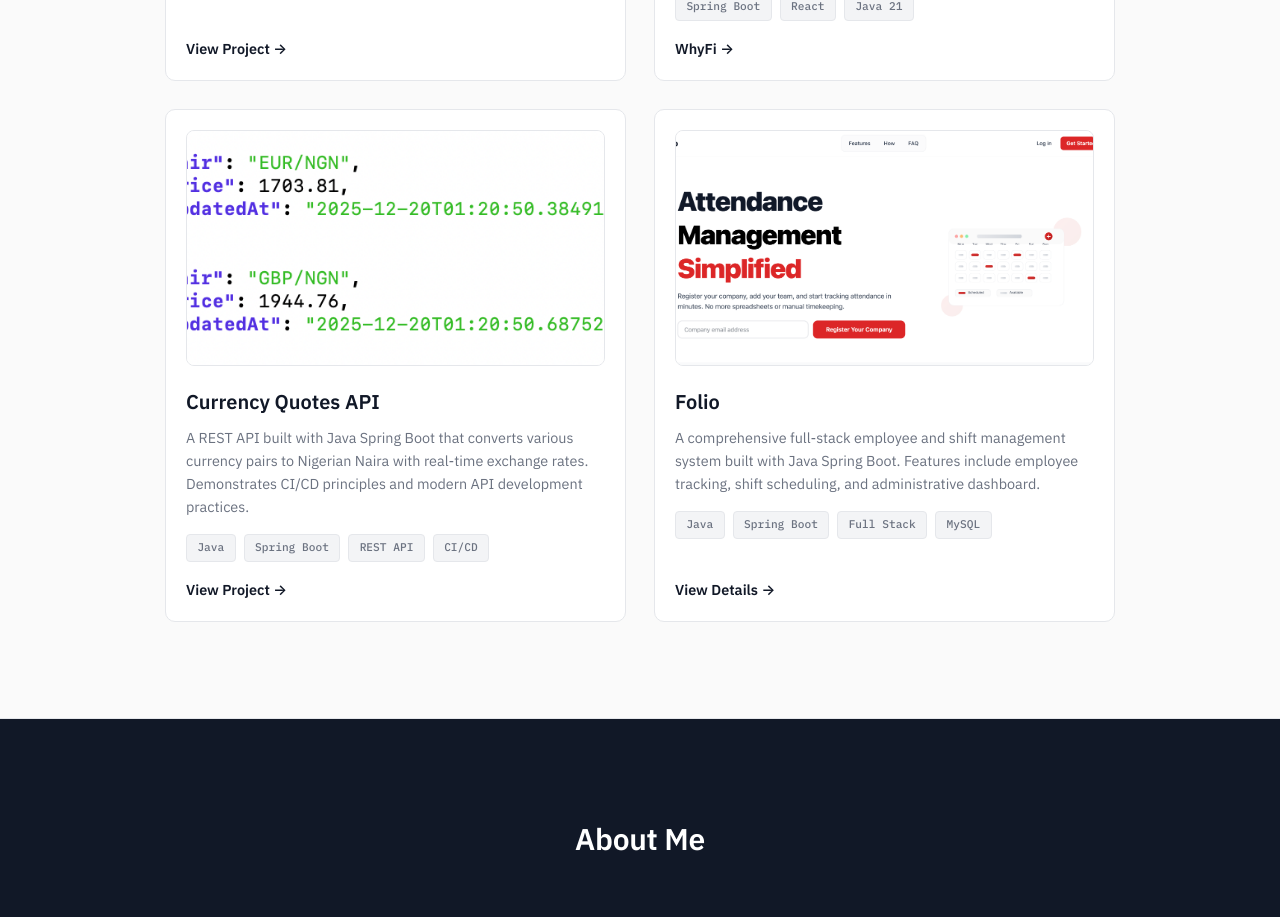
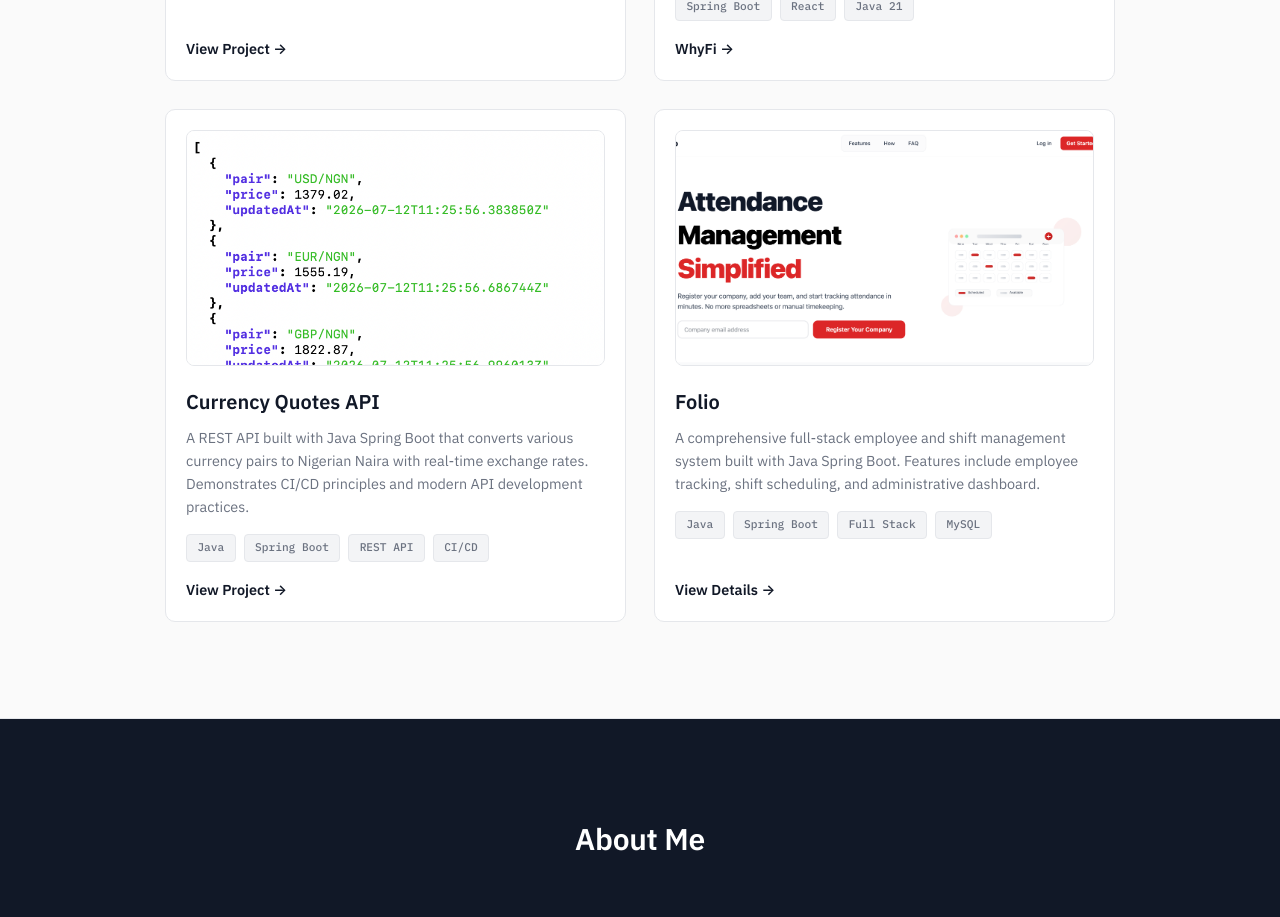
Before and after one commit to TobeOf17/portfolio-project, a React (Vite) app: page / in a window 1280 px wide. Shown: the part 940-1857 px from the top of the page. Built offline with nearby package versions, Linux system fonts and the light colour scheme.

Commit message:
Currency api screenshot change

```diff
--- a/src/pages/Home.jsx
+++ b/src/pages/Home.jsx
@@ -32,7 +32,7 @@ function Home() {
                         <ProjectCard
                             title="Currency Quotes API"
                             description="A REST API built with Java Spring Boot that converts various currency pairs to Nigerian Naira with real-time exchange rates. Demonstrates CI/CD principles and modern API development practices."
-                            image="/currency-api.jpg"
+                            image="/currency-api.png"
                             techStack={["Java", "Spring Boot", "REST API", "CI/CD"]}
                             link="https://github.com/TobeOf17/currency-quotes-api"
                         />
```
Also changed, not shown: public/currency-api.png (added).
